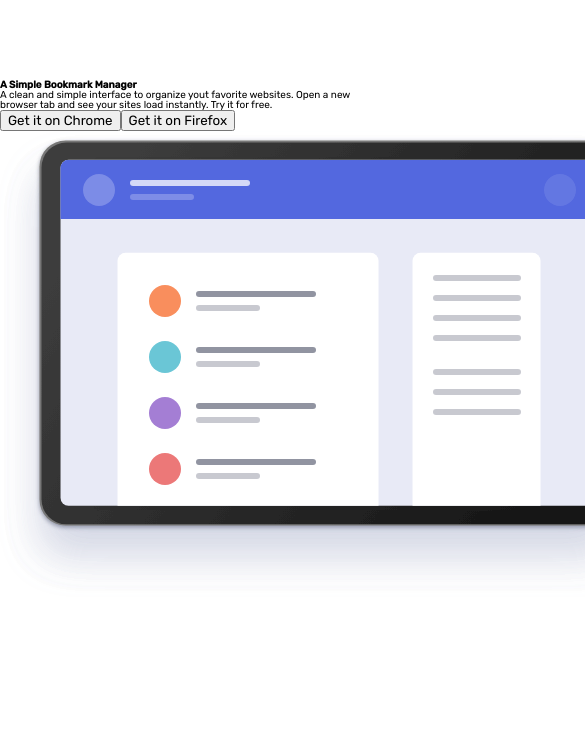
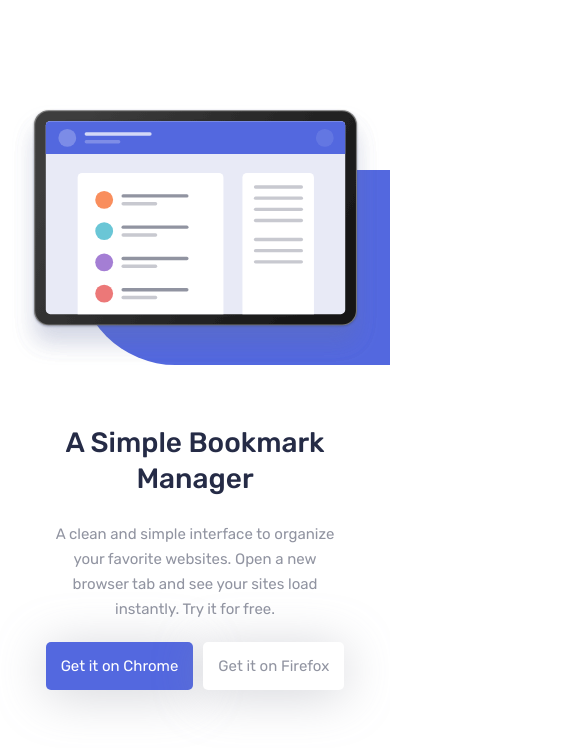
Before and after one commit to zflegle3/landing-page, a React (Create React App) app: page / in a window 390 px wide. Shown: the top 748 px of the page, 585 px wide, since content can reach past the window. Built offline with nearby package versions, Linux system fonts and the light colour scheme.

Commit message:
completed main section and mobile styling

```diff
--- a/src/components/SectionMain.js
+++ b/src/components/SectionMain.js
@@ -5,18 +5,21 @@
 function SectionMain() {
 
 
+    let vw = window.screen.width;
     return (
       <div className="container-main">
         <div className="container-sub-a">
             <h1>A Simple Bookmark Manager</h1>
-            <p>A clean and simple interface to organize yout favorite websites. Open a new browser tab and see your sites load instantly. Try it for free.</p>
+            <p>A clean and simple interface to organize your favorite websites. Open a new browser tab and see your sites load instantly. Try it for free.</p>
             <div className="button-container">
-                <button>Get it on Chrome</button>
-                <button>Get it on Firefox</button>
+                <button className="btn-a">Get it on Chrome</button>
+                <button className="btn-b">Get it on Firefox</button>
             </div>
         </div>
         <div className="container-sub-b">
-            <ContentSvg/>
+            {/* <ContentSvg/> */}
+            <div className="svg-hero"></div>
+            <div className="background-right"></div>
         </div>
       </div>
     );
--- a/src/styles/styles.scss
+++ b/src/styles/styles.scss
@@ -47,6 +47,8 @@
 $bg-main: #ffffff;
 $blue-main: hsl(231, 69%, 60%);
 $red-main: hsl(0, 94%, 66%);
+$grey-main: rgb(210, 210, 210);
+
 
 $blue-sub-a: hsl(229, 8%, 60%);
 $blue-sub-b: hsl(229, 31%, 21%);
@@ -71,7 +73,8 @@
 
     display: flex;
     flex-direction: column;
-    padding: 4rem 2.5rem;
+    padding: 4rem 3rem;
+    z-index: 9999;
 
     .modal-header {
         display: flex;
@@ -145,6 +148,7 @@
 
 .App {
     width: 100vw;
+    overflow-y: hidden;
     background-color: $bg-main;
 }
 
@@ -167,3 +171,100 @@
 header.hide {
     visibility: hidden;
 }
+
+.container-main {
+    display: flex;
+    flex-direction: column-reverse;
+    width: 100vw;
+    padding: 2.5rem 0rem;
+
+    .container-sub-a {
+        padding: 5rem 0rem;
+        display: flex;
+        flex-direction: column;
+        align-items: center;
+        justify-content: center;
+
+        h1 {
+            font-size: 2.8rem;
+            color: $blue-sub-b;
+            font-weight: 500;
+            text-align: center;
+            line-height: 3.6rem;
+            padding: 1rem 3rem;
+        }
+
+        p {
+            padding: 1.5rem 4.5rem;
+            font-size: 1.5rem;
+            font-weight: 400;
+            line-height: 2.5rem;
+            color: $blue-sub-a;
+            text-align: center;
+        }
+
+        button {
+            border: none;
+            font-size: 1.5rem;
+            // letter-spacing: 0.1rem;
+            border-radius: 0.5rem;
+            padding: 1.5rem;
+            margin: 0.5rem;
+            box-shadow: 0rem 0.5rem 5rem $blue-sub-a-sh;
+        }
+
+        .btn-a {
+            background-color: $blue-main;
+            color: $bg-main;
+        }
+
+        .btn-b {
+            background-color: $bg-main;
+            color: $blue-sub-a;
+        }
+
+    }
+
+    .container-sub-b {
+        position: relative;
+        display: flex;
+        align-items: center;
+        justify-content: center;
+        width: 100%;
+        height: 0;
+        padding-top: 66.64%;
+        overflow: hidden;
+
+        .background-right {
+            height: 50;
+        }
+
+        .svg-hero {
+            width: 100%;
+            height: 100%;
+            position: absolute;
+            top: 0rem;
+            left: 0rem;
+            background-image: url("../images//illustration-hero.svg");
+            background-position: center;
+            background-size: contain;
+            background-repeat: no-repeat;
+            width: 100%;
+            height: 0;
+            padding-top: 66.64%;
+            z-index: 1;
+        }
+
+        .background-right {
+            z-index: 0;
+            position: absolute;
+            bottom: 0rem;
+            width: 150vw;
+            height: 75%;
+            left: 20%;
+            background-color: $blue-main;
+            border-radius: 1000rem;
+
+        }
+    }
+}
```
